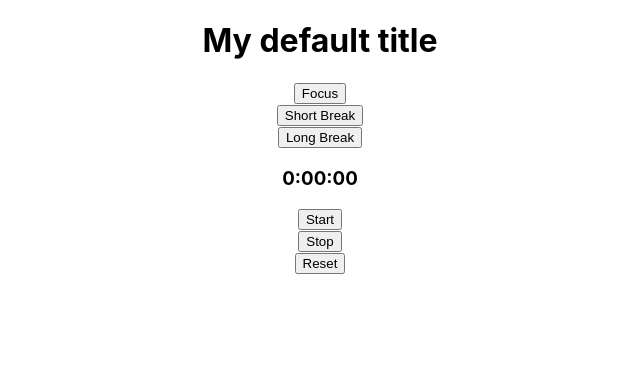
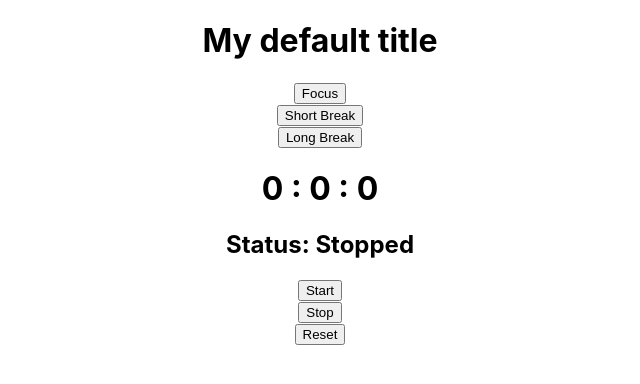
Before and after one commit to denrique-alvarez/timer, a React (Create React App) app: page / in a window 1280 px wide. Shown: the top 384 px of the page, without its empty margins (320-960 px from the left). Built offline with nearby package versions, Linux system fonts and the light colour scheme.

Commit message:
first implementation

```diff
--- a/src/components/control-btn/ControlBtn.jsx
+++ b/src/components/control-btn/ControlBtn.jsx
@@ -1,7 +1,7 @@
-export const ControlBtn = ({ name }) => {
+export const ControlBtn = ({ name, onClick }) => {
   return (
     <div>
-      <button>
+      <button onClick={ onClick }>
         { name }
       </button>
     </div>
--- a/src/components/timer-container/TimerContainer.jsx
+++ b/src/components/timer-container/TimerContainer.jsx
@@ -1,36 +1,91 @@
-import { Header } from '../header/Header';
+import { Header } from "../header/Header";
 import { Timer } from "../timer/Timer";
 import { ModeBtn } from "../mode-btn/ModeBtn";
 import { ControlBtn } from "../control-btn/ControlBtn";
 
-import { useState, useEffect } from 'react';
+import { useState, useEffect, useRef } from "react";
 
 export const TimerContainer = () => {
-  const [time, setTime] = useState('0:00:00');
-  const [countDown, setCountDown] = useState();
+  const STATUS = {
+    STARTED: "Started",
+    STOPPED: "Stopped",
+  };
 
-  const onClick = (value) => {
-    setTime(value)
-  }
+  const [secondsRemaining, setSecondsRemaining] = useState(0);
+  const [status, setStatus] = useState(STATUS.STOPPED);
 
+  const secondsToDisplay = secondsRemaining % 60;
+  const minutesRemaining = (secondsRemaining - secondsToDisplay) / 60;
+  const minutesToDisplay = minutesRemaining % 60;
+  const hoursToDisplay = (minutesRemaining - minutesToDisplay) / 60;
 
+  const handleStart = () => {
+    setStatus(STATUS.STARTED);
+  };
+  const handleStop = () => {
+    setStatus(STATUS.STOPPED);
+  };
+  const handleReset = () => {
+    setStatus(STATUS.STOPPED);
+    setSecondsRemaining(0);
+  };
+
+  useInterval(
+    () => {
+      if (secondsRemaining > 0) {
+        setSecondsRemaining(secondsRemaining - 1);
+      } else {
+        setStatus(STATUS.STOPPED);
+      }
+    },
+    status === STATUS.STARTED ? 1000 : null
+    // passing null stops the interval
+  );
 
   return (
     <>
       <Header />
       <div>
-        <ModeBtn name='Focus' onClick={ () => onClick('0:05:00') }/>
-        <ModeBtn name='Short Break' onClick={ () => onClick('0:20:00') }/>
-        <ModeBtn name='Long Break' onClick={ () => onClick('0:30:00') }/>
+        <ModeBtn name="Focus" onClick={ () => setSecondsRemaining(1500) }/>
+        <ModeBtn name="Short Break" onClick={ () => setSecondsRemaining(300) }/>
+        <ModeBtn name="Long Break" onClick={ () => setSecondsRemaining(1200) }/>
       </div>
       <div>
-        <Timer time={time}/>
+        <Timer
+          hours={ hoursToDisplay }
+          minutes={ minutesToDisplay }
+          seconds={ secondsToDisplay }
+          status={ status }
+        />
       </div>
       <div>
-        <ControlBtn name='Start'/>
-        <ControlBtn name='Stop'/>
-        <ControlBtn name='Reset'/>
+        <ControlBtn name="Start" onClick={ handleStart } />
+        <ControlBtn name="Stop" onClick={ handleStop } />
+        <ControlBtn name="Reset" onClick={ handleReset } />
       </div>
     </>
   );
 };
+
+function useInterval(callback, delay) {
+  const savedCallback = useRef()
+
+  // Remember the latest callback.
+  useEffect(() => {
+    savedCallback.current = callback
+  }, [callback])
+
+  // Set up the interval.
+  useEffect(() => {
+    function tick() {
+      savedCallback.current()
+    }
+    if (delay !== null) {
+      let id = setInterval(tick, delay)
+      return () => clearInterval(id)
+    }
+  }, [delay])
+}
+
+// Implementation based on:
+// https://codesandbox.io/s/react-countdown-demo-gtr4u?file=/src/App.js
--- a/src/components/timer/Timer.jsx
+++ b/src/components/timer/Timer.jsx
@@ -1,7 +1,8 @@
-export const Timer = ({ time }) => {
+export const Timer = ({ hours, minutes, seconds, status }) => {
   return (
     <div>
-      <h3>{ time }</h3>
+      <h1>{ hours } : { minutes } : { seconds }</h1>
+      <h2>Status: { status }</h2>
     </div>
   )
 }
```
